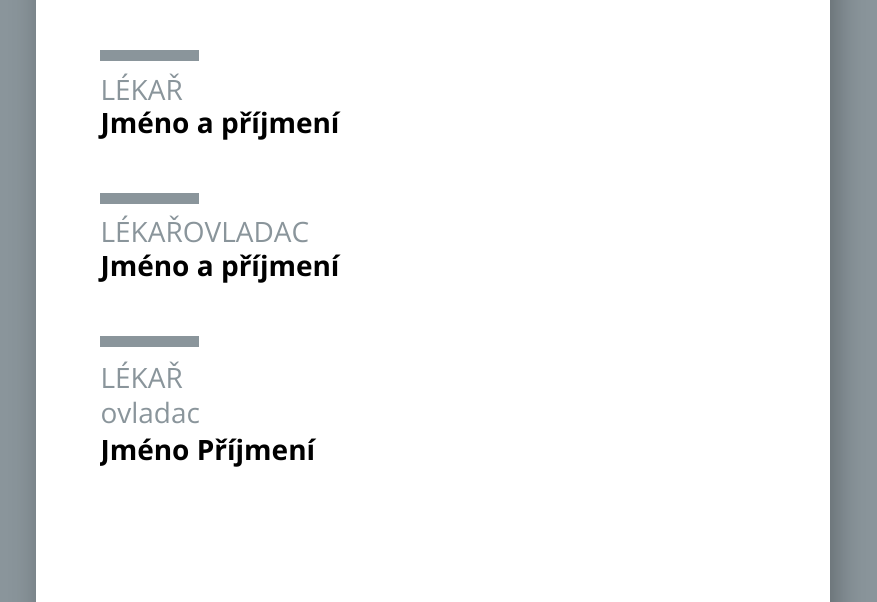
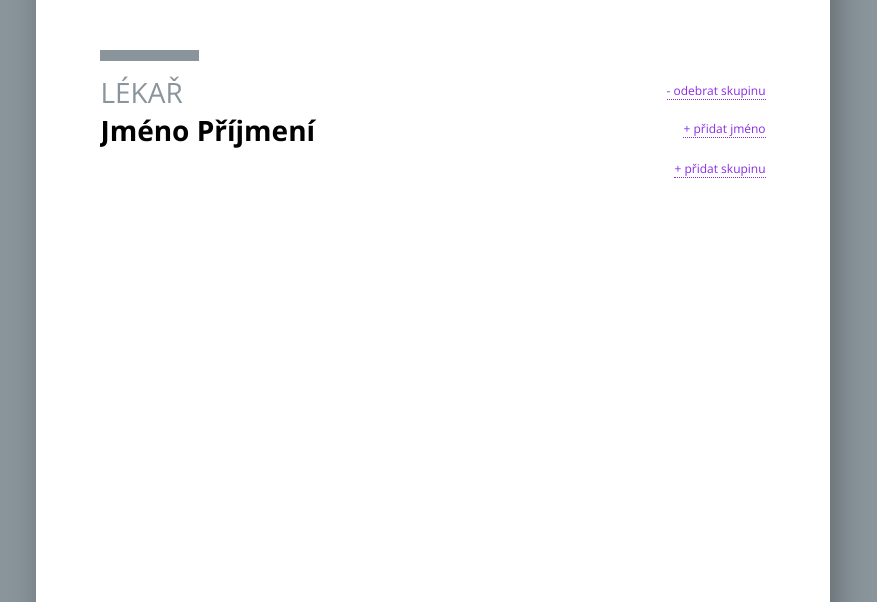
Before and after one commit to daxovi/grafikai, a plain HTML site: page index.html in a window 1280 px wide. Shown: the part 198-800 px from the top of the page, without its empty margins (207-1084 px from the left). Drawn offline with nearby package versions, Linux system fonts and the light colour scheme.

Commit message:
added controls

```diff
--- /dev/null
+++ b/app.js
@@ -0,0 +1,68 @@
+const groups = document.querySelector("#groups");
+BuildGroup();
+
+function RemoveSection(e) {
+    e.path[2].remove()
+}
+function RemoveName(e) {
+    e.path[1].nextElementSibling.remove();
+    e.path[1].remove();
+}
+function BuildGroup() {
+    let section = document.createElement("section");
+    let box = document.createElement("div");
+    box.className = "box";
+    section.appendChild(box);
+
+    let removeBtn = AddController("- odebrat skupinu");
+    removeBtn.addEventListener("click", function (e) {
+        RemoveSection(e)
+    });
+    section.appendChild(removeBtn);
+
+    section.appendChild(AddFunction());
+
+    let addNameBtn = AddController("+ přidat jméno");
+    addNameBtn.addEventListener("click", function (e) {
+
+        let removeNameBtn = AddController("- odebrat jméno");
+        removeNameBtn.addEventListener("click", function (e) {
+            RemoveName(e);
+        });
+        section.appendChild(removeNameBtn);
+        section.appendChild(AddName());
+
+    });
+    section.appendChild(addNameBtn);
+    section.appendChild(AddName());
+
+    groups.appendChild(section);
+}
+function AddFunction(section) {
+    let inputTextFunction = document.createElement("input");
+    inputTextFunction.type = "text";
+    inputTextFunction.className = "funkce";
+    inputTextFunction.value = "Lékař";
+    return inputTextFunction;
+}
+function AddName(section) {
+    let inputTextName = document.createElement("input");
+    inputTextName.type = "text";
+    inputTextName.className = "jmeno";
+    inputTextName.value = "Jméno Příjmení";
+    return inputTextName;
+}
+function AddController(text) {
+    let controller = document.createElement("div");
+    controller.className = "ovladac";
+
+    let controlBtn = document.createElement("a");
+    controlBtn.innerText = text;
+    controlBtn.href = "#";
+
+    controller.appendChild(controlBtn);
+
+    return controller;
+}
+const addSectionBtn = document.querySelector("#addSection");
+addSectionBtn.addEventListener("click", function (e) { BuildGroup() });
--- a/index.html
+++ b/index.html
@@ -8,34 +8,23 @@
     <link rel="stylesheet" href="style.css">
     <link rel="preconnect" href="https://fonts.gstatic.com">
     <link href="https://fonts.googleapis.com/css2?family=Open+Sans:wght@300;400;700&display=swap" rel="stylesheet">
-        <title>Document</title>
+    <title>Document</title>
 </head>
 
 <body>
     <div class="container">
-            <div class="tisk">
-                <h1>název kliniky</h1>
-                <h2>název oddělení</h2>
-                <section>
-                    <div class="box"></div>
-                    <div class="funkce">Lékař</div>
-                    <div class="jmeno">Jméno a příjmení</div>
-                </section>
-                <section>
-                    <div class="box"></div>
-                    <div class="funkce">Lékař<div class="ovladac">ovladac</div></div>
-                    <div class="jmeno">Jméno a příjmení</div>
-                </section>
-                <section>
-                    <div class="box"></div>
-                    <input type="text" class="funkce" value="Lékař"><div class="ovladac">ovladac</div>
-                    <input type="text" class="jmeno" value="Jméno Příjmení">
-                </section>
-                <footer></footer>
+        <div class="tisk">
+            <h1>název kliniky</h1>
+            <h2>název oddělení</h2>
+            <div id="groups">
+
+            </div>
+            <div class="ovladac" id="pridatSkupinu"><a href="#" id="addSection">+ přidat skupinu</a></div>
+            <footer></footer>
         </div>
 
     </div>
-
+    <script src="app.js"></script>
 </body>
 
 </html>
--- a/style.css
+++ b/style.css
@@ -26,6 +26,7 @@ h2 {
 }
 .box {
     display: block;
+    position: relative;
     margin-left: auto;
     width: 26mm;
     height: 3mm;
@@ -46,6 +47,7 @@ input {
     padding: 0;
     margin: 0;
     font-size: 21pt;
+    width: 100%;
     font-family: 'Open Sans', sans-serif;
 }
 .funkce {
@@ -84,11 +86,20 @@ footer {
     background: no-repeat url("logo.svg");
 }
 .ovladac {
-    display: inline-block;
-    padding-right: 0;
+    font-size: 9pt;
+    display: block;
+    position: absolute;
+    padding-top: 3mm;
+    right: 17mm;
+}
+.ovladac a {
+    color: blueviolet;
+    border-bottom: 1px dotted;
+    text-decoration: none;
+    margin-left: 5mm;
 }
 @media print {
-    body, .paper, .container, .ovladani {
+    body, .paper, .container, .ovladac {
         visibility: hidden;
         float: none;
     }
```
